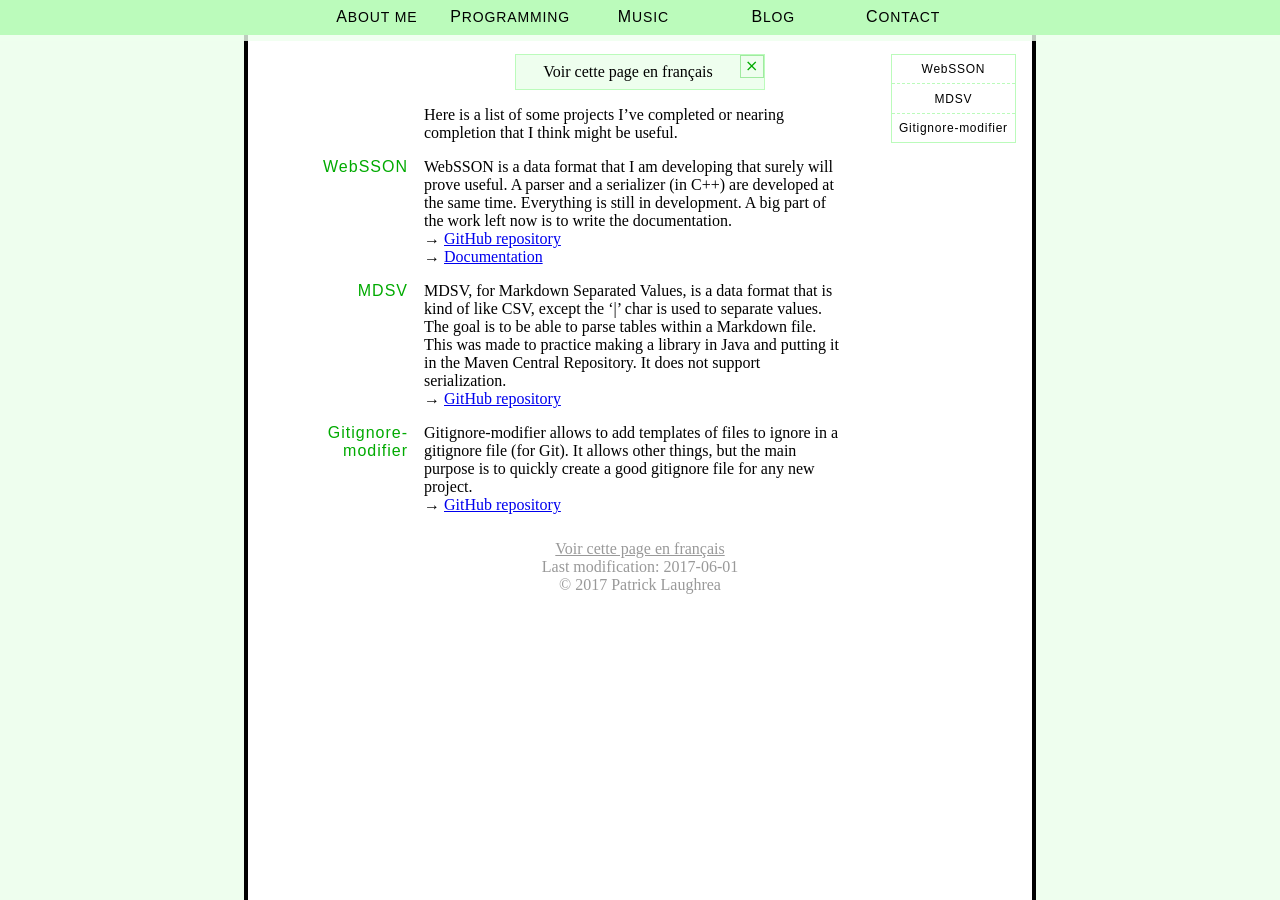
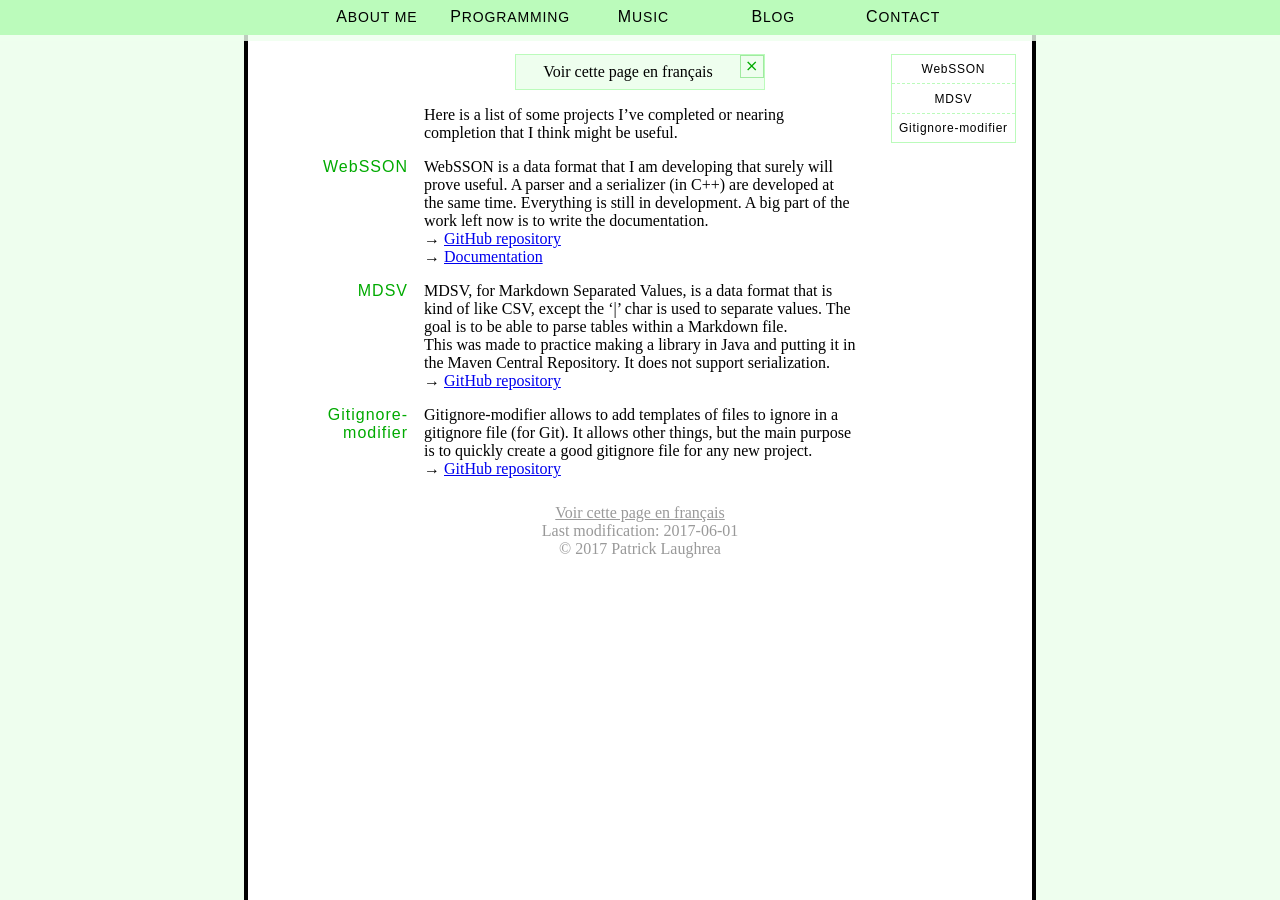
Before and after one commit to Pat-Laugh/pat-laugh.github.io, a Jekyll site: the page built from en/programming.html, in a window 1280 px wide. Built offline with Jekyll 4.4.1, drawn with Linux system fonts in a browser that asks for light colours.

Commit message:
Fix width content at full screen
The width was 1em smaller than what it looks like it should've been.

```diff
--- a/static/css/style.css
+++ b/static/css/style.css
@@ -180,7 +180,7 @@ a.anchor
 #content-list
 {
 	list-style-type: none;
-	max-width: 36em;
+	max-width: 37em;
 }
 
 .content-title
```
